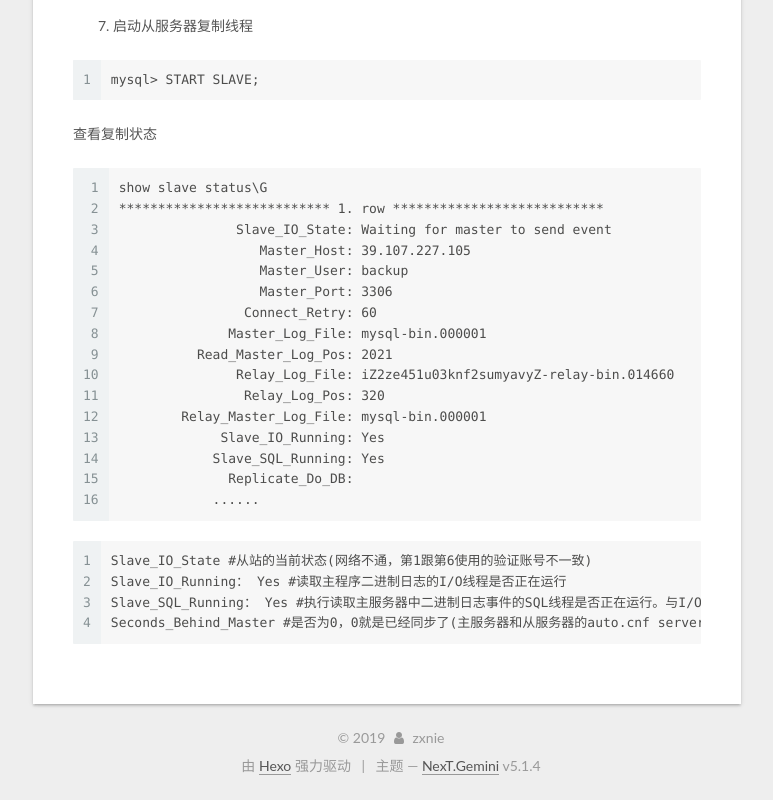
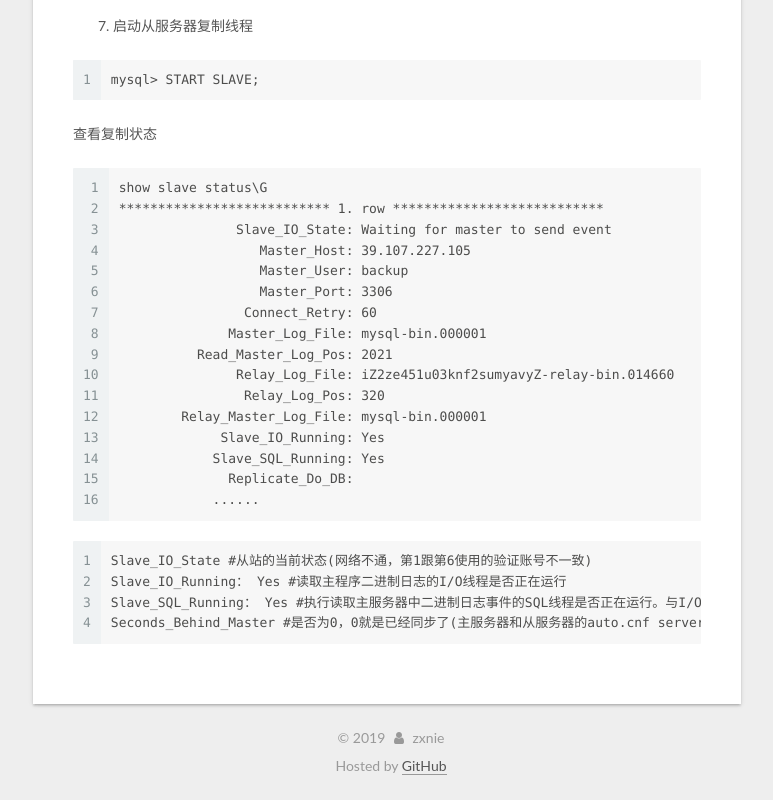
Before and after one commit to niezixu/niezixu.github.io, a plain HTML site: page 2019/11/27/双机热备/index.html in a window 1280 px wide. Shown: the part 1575-2375 px from the top of the page, without its empty margins (379-1152 px from the left). Drawn offline with Linux system fonts and the light colour scheme.

Commit message:
Site updated: 2019-11-28 09:37:40

```diff
--- a/2019/11/27/双机热备/index.html
+++ b/2019/11/27/双机热备/index.html
@@ -547,17 +547,13 @@
 </div>
 
 
-  <div class="powered-by">由 <a class="theme-link" target="_blank" href="https://hexo.io">Hexo</a> 强力驱动</div>
 
 
 
-  <span class="post-meta-divider">|</span>
 
 
 
-  <div class="theme-info">主题 &mdash; <a class="theme-link" target="_blank" href="https://github.com/iissnan/hexo-theme-next">NexT.Gemini</a> v5.1.4</div>
-
-
+  <div class="footer-custom">Hosted by <a target="_blank" href="https://github.com/niezixu"> GitHub </a></div>
 
 
 
--- a/css/main.css
+++ b/css/main.css
@@ -1823,7 +1823,7 @@ pre .javascript .function {
   width: 4px;
   height: 4px;
   border-radius: 50%;
-  background: #40ffff;
+  background: #34ffff;
 }
 .links-of-blogroll {
   font-size: 13px;
```
Also changed, not shown: archives/2019/11/index.html (+1 -5 lines), archives/2019/index.html (+1 -5 lines), archives/index.html (+1 -5 lines), index.html (+1 -5 lines).
